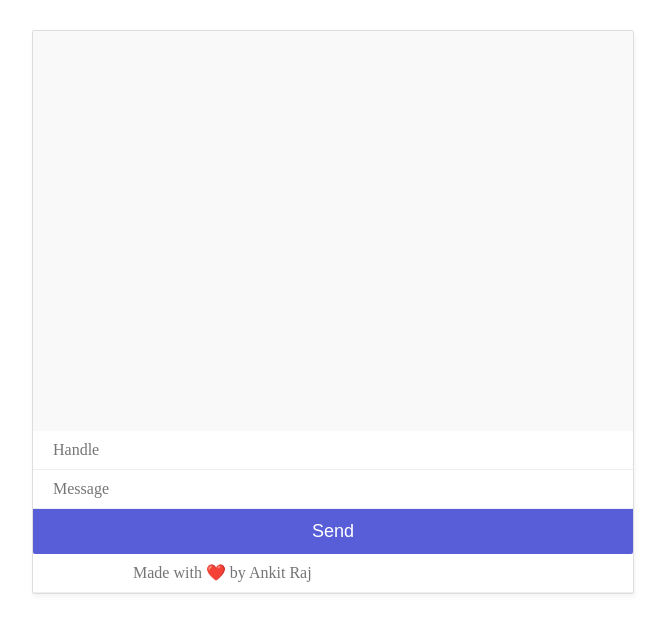
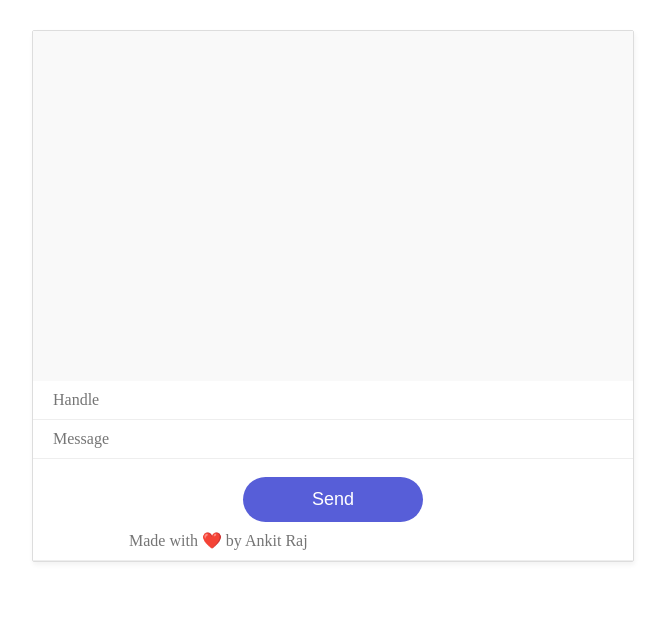
Before and after one commit to ankit039/online-telechat, a website: page public/index.html in a window 1280 px wide. Shown: the whole page, without its empty margins (307-972 px from the left). Drawn offline with nearby package versions, Linux system fonts and the light colour scheme; no server answers.

Commit message:
final 12

```diff
--- a/public/index.html
+++ b/public/index.html
@@ -12,9 +12,11 @@
                 <div id="feedback"></div>
             </div>
             <input id="handle" type="text" placeholder="Handle"/>
-            <input id="message" type="message" placeholder="Message"/>
-            <button id="btn" onclick="document.getElementById('message').reset()">Send</button>
-            <input type="Text" placeholder="                    Made with ❤️ by Ankit Raj" disabled/>
+            <input id="message" type="message" placeholder="Message"/><br>
+            <div style="text-align: center;">
+            <button id="btn" type="submit">Send</button>
+            </div>
+            <input type="Text" placeholder="                   Made with ❤️ by Ankit Raj" disabled/>
         </div>
         <script src="/chat.js"></script>
     </body>
--- a/public/style.css
+++ b/public/style.css
@@ -14,7 +14,7 @@ h2{
     border-radius: 2px;
 }
 #chat-window{
-    height: 400px;
+    height: 350px;
     overflow: auto;
     background: #f9f9f9;
 }
@@ -55,6 +55,11 @@ button{
     font-size: 18px;
     border: 0;
     padding: 12px 0;
-    width: 100%;
-    border-radius: 0 0 2px 2px;
+    width: 30%;
+    border-radius: 25px 25px;
+    outline: none;
 }
+#btn:hover {
+    background: #6468c4;
+    cursor: pointer;
+}
```
